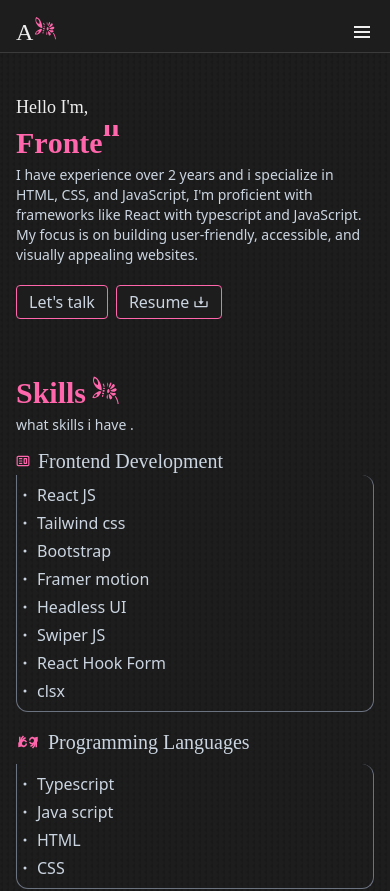
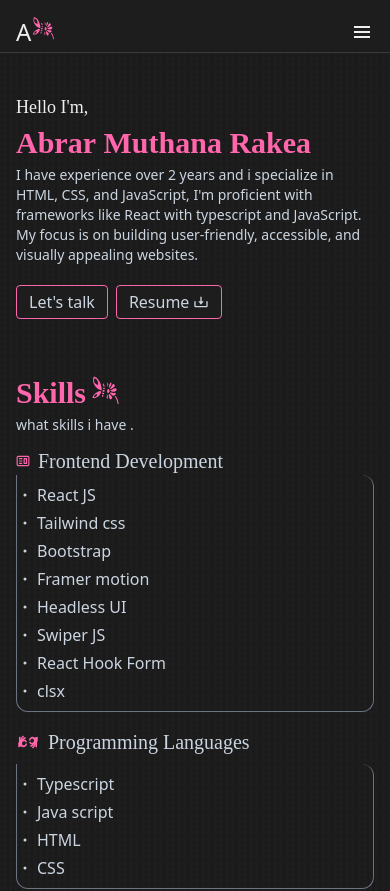
Before and after one commit to abrar997/portfolio-2024, a Next.js app: page / in a window 390 px wide. Shown: the top 891 px of the page. Built offline with nearby package versions, Linux system fonts and the light colour scheme.

Commit message:
check font family mobile version

```diff
--- a/src/app/globals.css
+++ b/src/app/globals.css
@@ -1,6 +1,8 @@
 @tailwind base;
 @tailwind components;
 @tailwind utilities;
+
+@import url("https://fonts.googleapis.com/css2?family=Playfair+Display:ital,wght@0,400..900;1,400..900&display=swap");
 
 .nav-item {
   border: 2px solid;
--- a/src/components/First.tsx
+++ b/src/components/First.tsx
@@ -8,7 +8,7 @@
 
   useEffect(() => {
     const timer = setTimeout(() => setShowFirst(false), 3000);
-    const returnTimer = setTimeout(() => setShowFirst(true), 9000);
+    const returnTimer = setTimeout(() => setShowFirst(true), 3000);
     return () => {
       clearTimeout(timer);
       clearTimeout(returnTimer);
@@ -29,10 +29,10 @@
 
   return (
     <div className="flex flex-col lg:items-center lg:text-center lg:gap-1 gap-1 justify-center text-main lg:h-[400px] pt-6 lg:py-0">
-      <h2 className="lg:text-2xl text-lg font-main font-title">
+      <h2 className="lg:text-2xl text-lg font-main font-primary">
         Hello I&#39;m,
       </h2>
-      <div className="font-main font-title text-primary overflow-hidden">
+      <div className="font-main font-primary text-primary overflow-hidden">
         <AnimatePresence mode="wait">
           {showFirst ? (
             <motion.p
@@ -48,7 +48,7 @@
                   initial={{ y: "-200px" }}
                   animate={{ y: 0 }}
                   exit={{ y: "200px" }}
-                  transition={{ duration: 0.5, delay: i / 10 }}
+                  transition={{ duration: 0.6, delay: i / 10 }}
                 >
                   {item === " " ? "\u00A0" : item}
                 </motion.span>
@@ -68,7 +68,7 @@
                   initial={{ y: "-200px" }}
                   animate={{ y: 0 }}
                   exit={{ y: "200px" }}
-                  transition={{ duration: 0.5, delay: i / 10 }}
+                  transition={{ duration: 0.6, delay: i / 10 }}
                 >
                   {item === " " ? "\u00A0" : item}
                 </motion.span>
--- a/tailwind.config.ts
+++ b/tailwind.config.ts
@@ -17,8 +17,7 @@
         text: "#cbd5e1",
       },
       fontFamily: {
-        primary: "Merriweather",
-        title: "Playfair",
+        primary: '"Playfair Display", serif',
       },
     },
   },
```
